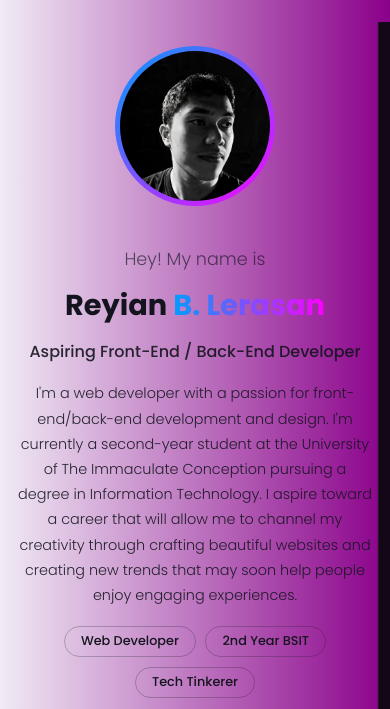
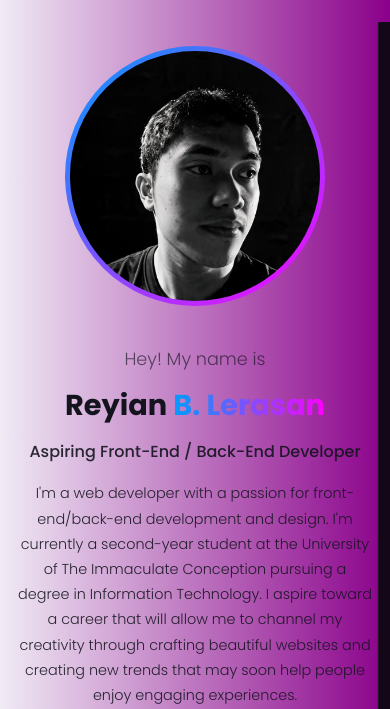
Before and after one commit to LerasanReyian/LerasanReyian.github.io, a plain HTML site: page index.html in a window 390 px wide. Shown: the part 75-784 px from the top of the page. Drawn offline with Linux system fonts and the light colour scheme.

Commit message:
Update profile image dimensions for improved visibility across sections

```diff
--- a/style.css
+++ b/style.css
@@ -187,8 +187,8 @@ section {
    Circular frame with gradient ring.
    Change width/height to resize the photo. */
 .profile-img {
-    width: 260px;
-    height: 260px;
+    width: 350px;
+    height: 350px;
     border-radius: 50%;
     object-fit: cover;         /* crops the photo to fit the circle */
     flex-shrink: 0;
@@ -613,7 +613,7 @@ section {
 
     /* Hero: shrink the photo and gap on smaller screens */
     .about-container { gap: 2.5rem; }
-    .profile-img { width: 200px; height: 200px; }
+    .profile-img { width: 260px; height: 260px; }
 
     /* Detail pages center their narrower content column naturally */
     .page-detail { padding-left: 4%; padding-right: 4%; }
@@ -845,7 +845,7 @@ section {
     section { padding: 6rem 16px; }
     .footer { padding: 2rem 16px; }
 
-    .profile-img { width: 160px; height: 160px; }
+    .profile-img { width: 260px; height: 260px; }
     .name { font-size: 1.8rem; }
     .tagline { font-size: 1rem; }
     .bio { font-size: 0.9rem; }
@@ -1434,9 +1434,9 @@ body:has(.shell){
 .shell .sidebar-inner{ padding: 0 32px; }
 
 /* Profile photo — circular crop with the blue→magenta gradient ring,
-   same treatment as the About page photo */
+   same treatment as the About page photo ---- sa achievment and project profile*/
 .shell .profile-img{
-    width: 96px; height: 96px;
+    width: 250px; height: 250px;
     border-radius: 50%;
     object-fit: cover;
     display: block;
```
